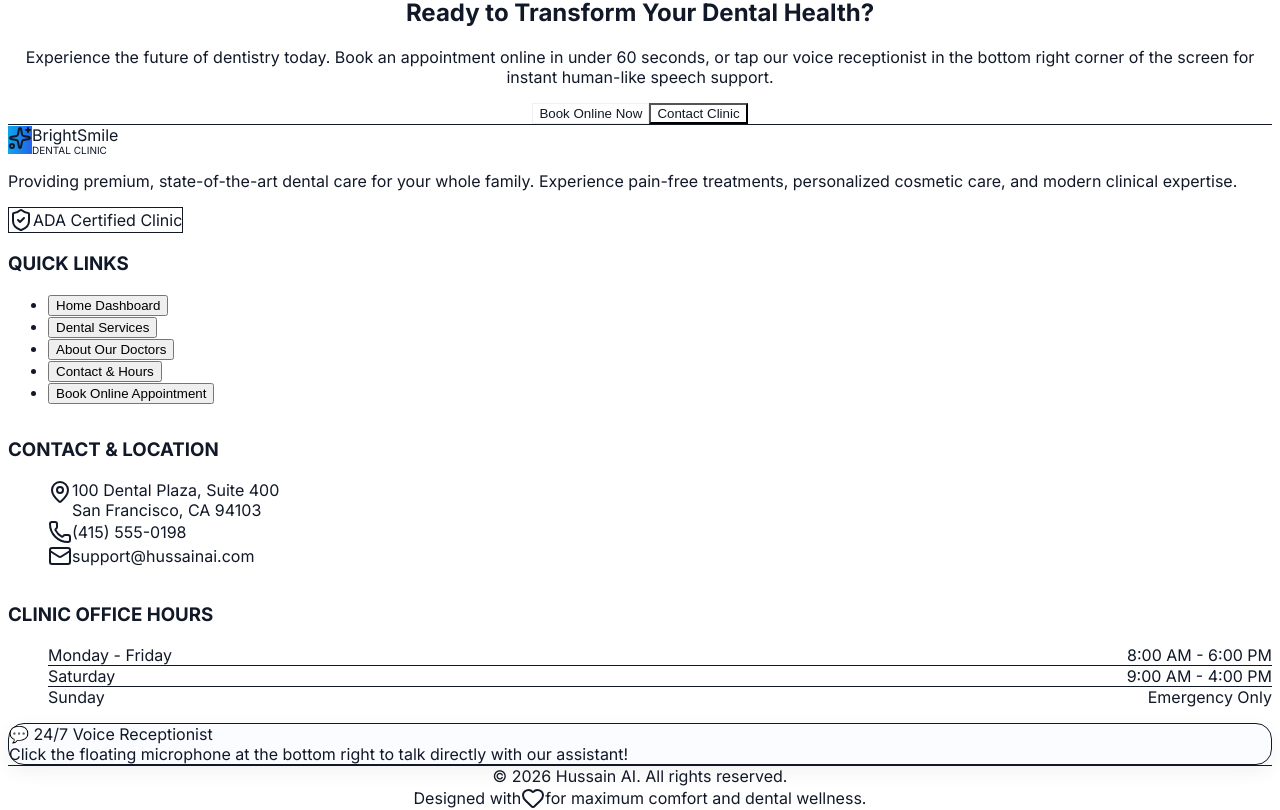
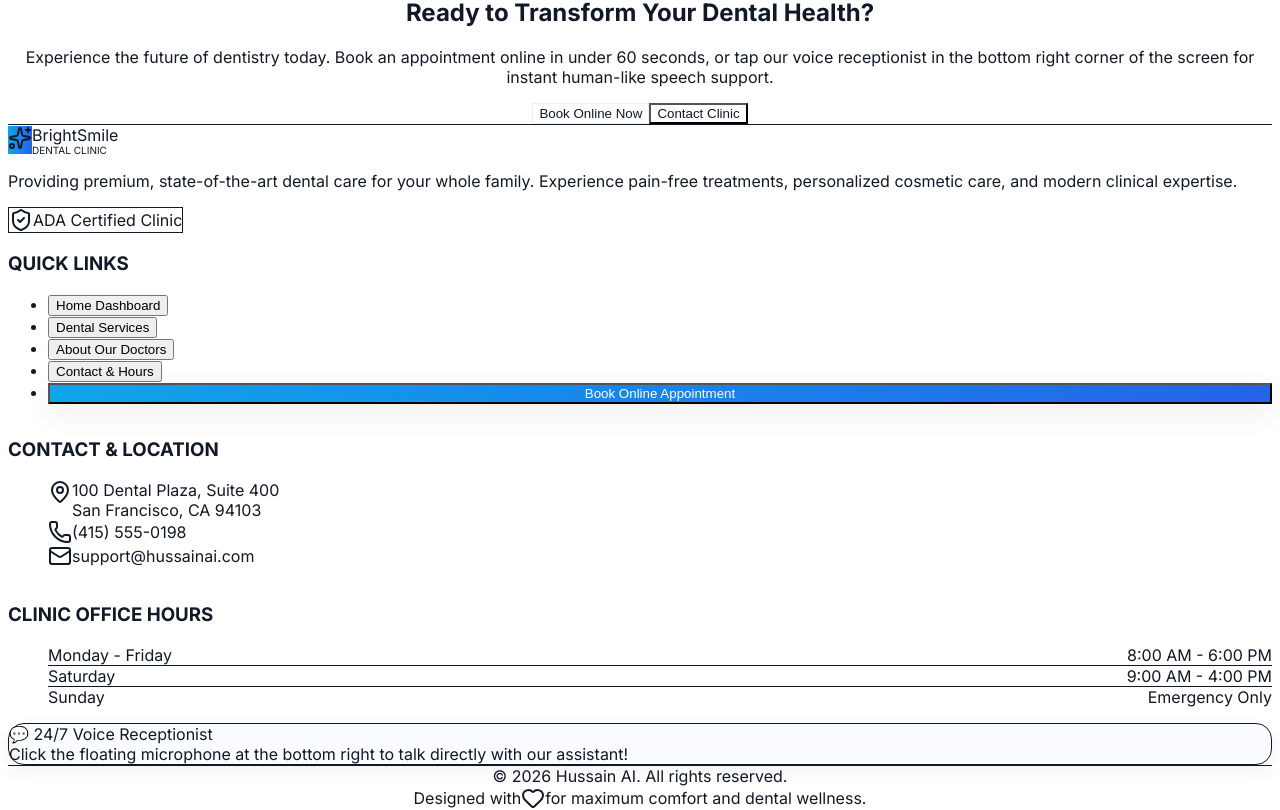
Before and after one commit to Hussainhhgh/BrightSmile, a React (Vite) app: page / in a window 1280 px wide. Shown: the part 6427-7237 px from the top of the page. Built offline with nearby package versions, Linux system fonts and the light colour scheme; no server answers.

Commit message:
chore(design): add Layout and standardize CTAs to Button primitive across site

```diff
--- a/src/App.tsx
+++ b/src/App.tsx
@@ -4,8 +4,7 @@
  */
 
 import React, { useState, useEffect } from 'react';
-import Navbar from './components/Navbar';
-import Footer from './components/Footer';
+import Layout from './components/Layout';
 import HomeView from './components/HomeView';
 import ServicesView from './components/ServicesView';
 import AboutView from './components/AboutView';
@@ -67,28 +66,13 @@ export default function App() {
   };
 
   return (
-    <div className="min-h-screen bg-white text-gray-800 flex flex-col justify-between selection:bg-blue-100 selection:text-blue-800 font-sans">
-
-      {/* Skip link for accessibility */}
-      <a href="#main" className="sr-only focus:not-sr-only focus:block p-2 bg-white fixed top-4 left-4 z-50 rounded-md border border-gray-200">Skip to content</a>
-
-      {/* Top Sticky Navigation */}
-      <Navbar currentPage={currentPage} onPageChange={handlePageChange} />
-
-      {/* Primary Page Content Wrapper */}
-      <main id="main" className="flex-1">
-        {renderActiveView()}
-      </main>
-
-      {/* Floating Interactive Vapi AI Voice Assistant */}
-      <VapiVoiceAssistant
-        openSignal={voiceOpenSignal}
-        appointmentBrief={voiceAppointmentBrief}
-      />
-
-      {/* Universal Footer */}
-      <Footer onPageChange={handlePageChange} />
-
-    </div>
+    <Layout
+      currentPage={currentPage}
+      onPageChange={handlePageChange}
+      voiceOpenSignal={voiceOpenSignal}
+      appointmentBrief={voiceAppointmentBrief}
+    >
+      {renderActiveView()}
+    </Layout>
   );
 }
--- a/src/components/BookAppointmentView.tsx
+++ b/src/components/BookAppointmentView.tsx
@@ -10,6 +10,7 @@ import {
 import TextInput from './ui/TextInput';
 import Select from './ui/Select';
 import TextArea from './ui/TextArea';
+import Button from './ui/Button';
 import { SERVICES } from '../data';
 import { AppointmentFormData } from '../types';
 
@@ -626,10 +627,12 @@ export default function BookAppointmentView({
             </div>
 
             {/* Submit Button */}
-            <button
+            <Button
               type="submit"
               disabled={loading}
-              className="w-full py-3.5 bg-gradient-to-r from-blue-600 to-cyan-500 text-white font-bold text-sm rounded-xl hover:from-blue-700 hover:to-cyan-600 shadow-lg shadow-blue-100 hover:shadow-xl transition transform hover:-translate-y-0.5 disabled:opacity-75 flex items-center justify-center gap-2 cursor-pointer"
+              variant="primary"
+              size="lg"
+              className="w-full flex items-center justify-center gap-2"
             >
               {loading ? (
                 <>
@@ -651,7 +654,7 @@ export default function BookAppointmentView({
                       : 'Confirm Cancellation'}
                 </span>
               )}
-            </button>
+            </Button>
           </form>
 
         </div>
--- a/src/components/ContactView.tsx
+++ b/src/components/ContactView.tsx
@@ -10,6 +10,7 @@ import {
 import TextInput from './ui/TextInput';
 import Select from './ui/Select';
 import TextArea from './ui/TextArea';
+import Button from './ui/Button';
 
 export default function ContactView() {
   const [formData, setFormData] = useState({
@@ -245,11 +246,7 @@ export default function ContactView() {
                   />
                 </div>
 
-                <button
-                  type="submit"
-                  className="w-full py-3 bg-gradient-to-r from-blue-600 to-cyan-500 text-white text-sm font-semibold rounded-xl hover:from-blue-700 hover:to-cyan-600 transition shadow-lg shadow-blue-100 flex items-center justify-center gap-2 cursor-pointer disabled:opacity-75"
-                  disabled={loading}
-                >
+                <Button type="submit" variant="primary" size="md" className="w-full flex items-center justify-center gap-2" disabled={loading}>
                   {loading ? (
                     <>
                       <div className="w-4 h-4 border-2 border-white border-t-transparent rounded-full animate-spin" />
@@ -261,7 +258,7 @@ export default function ContactView() {
                       <span>Send Message</span>
                     </>
                   )}
-                </button>
+                </Button>
               </form>
             )}
           </div>
--- a/src/components/Footer.tsx
+++ b/src/components/Footer.tsx
@@ -5,6 +5,7 @@
 
 import React from 'react';
 import { Sparkles, Phone, Mail, MapPin, Clock, ShieldCheck, Heart } from 'lucide-react';
+import Button from './ui/Button';
 
 interface FooterProps {
   onPageChange: (page: string) => void;
@@ -89,12 +90,9 @@ export default function Footer({ onPageChange }: FooterProps) {
                 </button>
               </li>
               <li>
-                <button
-                  onClick={() => handleLinkClick('book')}
-                  className="text-blue-400 hover:text-blue-300 font-semibold transition-colors duration-200 cursor-pointer"
-                >
+                <Button onClick={() => handleLinkClick('book')} variant="primary" size="sm" className="w-full text-left">
                   Book Online Appointment
-                </button>
+                </Button>
               </li>
             </ul>
           </div>
--- /dev/null
+++ b/src/components/Layout.tsx
@@ -0,0 +1,26 @@
+import React from 'react';
+import Navbar from './Navbar';
+import Footer from './Footer';
+import VapiVoiceAssistant from './VapiVoiceAssistant';
+
+interface LayoutProps {
+  currentPage: string;
+  onPageChange: (page: string) => void;
+  children: React.ReactNode;
+  voiceOpenSignal: number;
+  appointmentBrief: string | null;
+}
+
+export default function Layout({ currentPage, onPageChange, children, voiceOpenSignal, appointmentBrief }: LayoutProps) {
+  return (
+    <div className="min-h-screen bg-white text-gray-800 flex flex-col justify-between selection:bg-blue-100 selection:text-blue-800 font-sans">
+      <a href="#main" className="sr-only focus:not-sr-only focus:block p-2 bg-white fixed top-4 left-4 z-50 rounded-md border border-gray-200">Skip to content</a>
+      <Navbar currentPage={currentPage} onPageChange={onPageChange} />
+      <main id="main" className="flex-1">
+        {children}
+      </main>
+      <VapiVoiceAssistant openSignal={voiceOpenSignal} appointmentBrief={appointmentBrief} />
+      <Footer onPageChange={onPageChange} />
+    </div>
+  );
+}
--- a/src/components/Navbar.tsx
+++ b/src/components/Navbar.tsx
@@ -102,12 +102,9 @@ export default function Navbar({ currentPage, onPageChange }: NavbarProps) {
               );
             })}
             <div className="pt-2 px-4">
-              <button
-                onClick={() => handleNavClick('book')}
-                className="w-full text-center px-4 py-3 rounded-xl bg-gradient-to-r from-blue-600 to-cyan-500 text-white font-medium text-base shadow-lg shadow-blue-100 hover:shadow-xl transition-all duration-200 cursor-pointer"
-              >
+              <Button onClick={() => handleNavClick('book')} variant="primary" size="md" className="w-full">
                 Book Appointment
-              </button>
+              </Button>
             </div>
           </div>
         </div>
```
